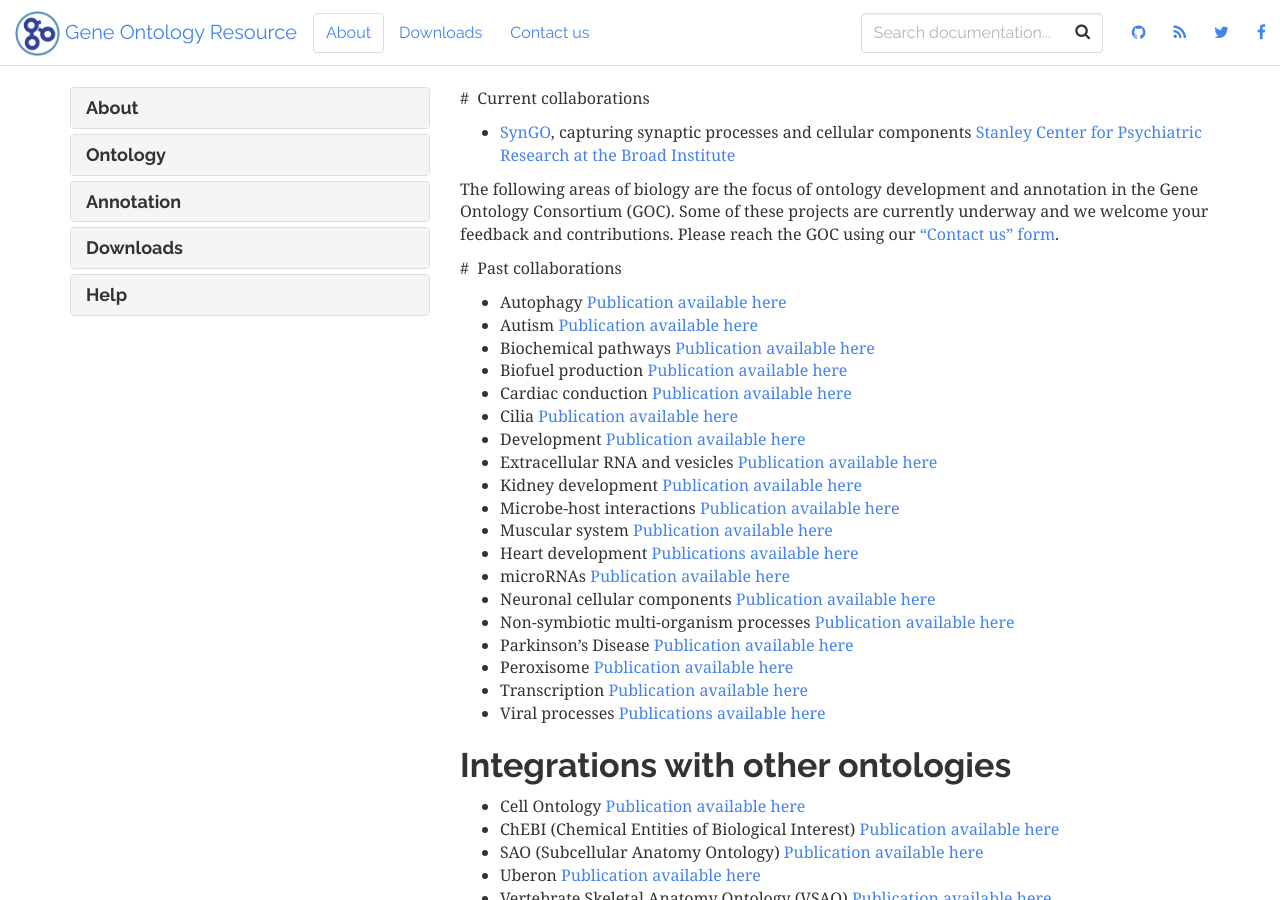
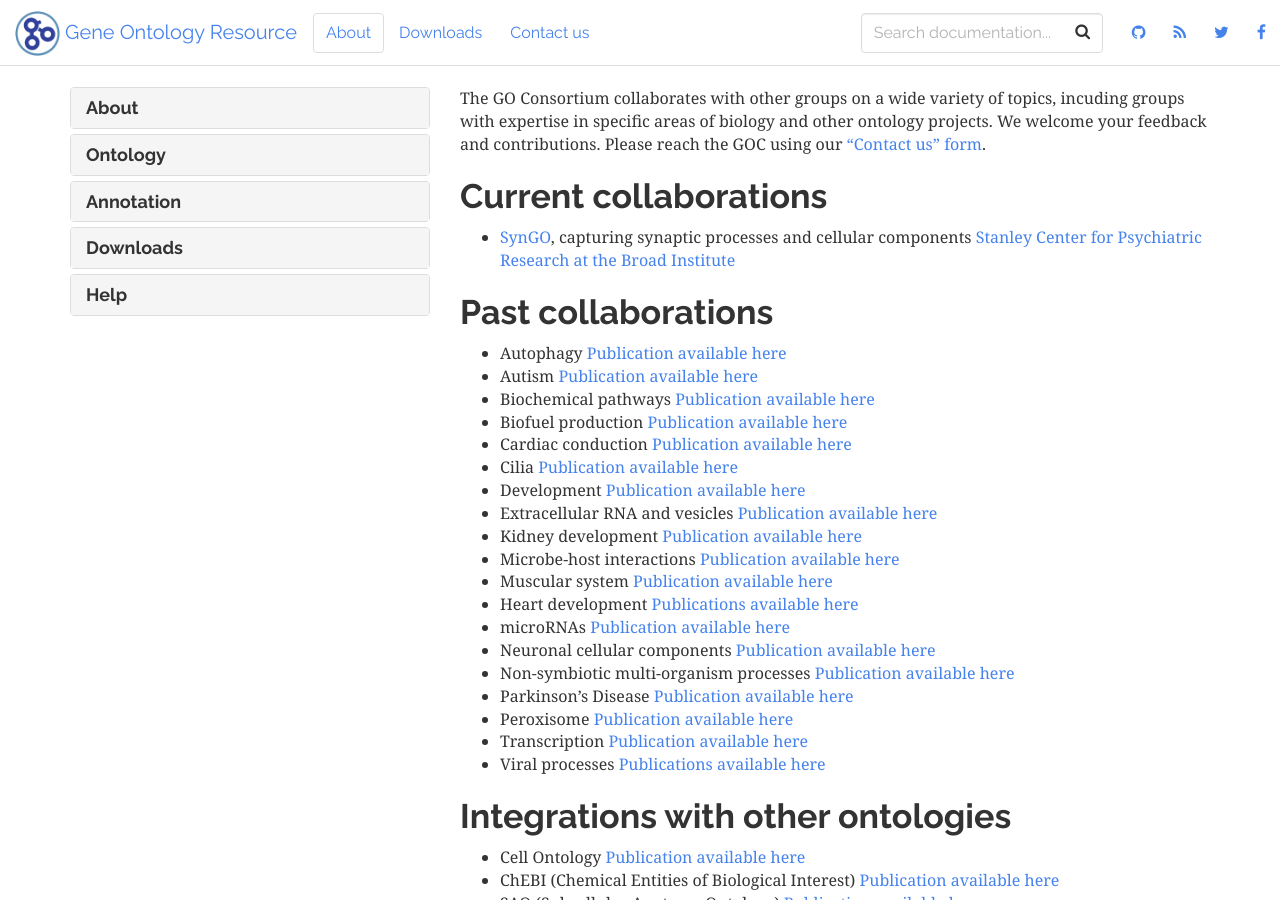
Before and after one commit to geneontology/geneontology.github.io, a Jekyll site: the page built from _docs/collaborations.md, in a window 1280 px wide and 900 px high. Built offline with Jekyll 4.4.1, drawn with Linux system fonts in a browser that asks for light colours; nearby versions of some CDN libraries.

Commit message:
Update collaborations.md

```diff
--- a/_docs/collaborations.md
+++ b/_docs/collaborations.md
@@ -2,15 +2,13 @@
 title: Collaborations
 permalink: /docs/collaborations/
 ---
+The GO Consortium collaborates with other groups on a wide variety of topics, incuding groups with expertise in specific areas of biology and other ontology projects. We welcome your feedback and contributions. Please reach the GOC using our ["Contact us" form](http://help.geneontology.org/){:target="blank"}.
 
-#  Current collaborations
+## Current collaborations
 + [SynGO](http://geneontology.org/page/syngo-synapse-biology), capturing synaptic processes and cellular components [Stanley Center for Psychiatric Research at the Broad Institute](https://www.broadinstitute.org/stanley")
 
 
-
-The following areas of biology are the focus of ontology development and annotation in the Gene Ontology Consortium (GOC). Some of these projects are currently underway and we welcome your feedback and contributions. Please reach the GOC using our ["Contact us" form](http://help.geneontology.org/){:target="blank"}.
-
-#  Past collaborations
+## Past collaborations
 + Autophagy [Publication available here](https://www.ncbi.nlm.nih.gov/pubmed/29455577){:target="blank"}
 + Autism [Publication available here](https://www.ncbi.nlm.nih.gov/pubmed/26047810){:target="blank"}
 + Biochemical pathways [Publication available here](https://www.ncbi.nlm.nih.gov/pubmed/27589964){:target="blank"}
```
